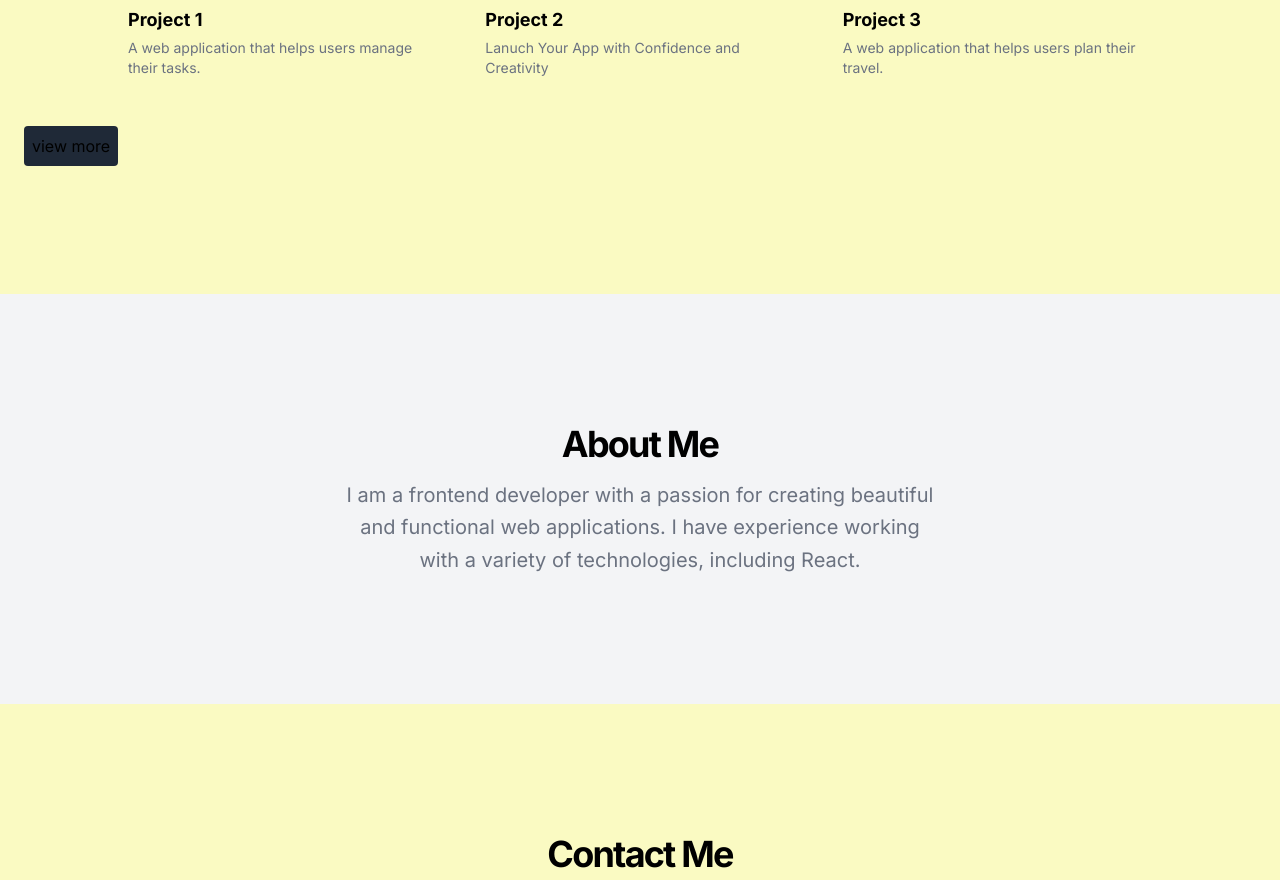
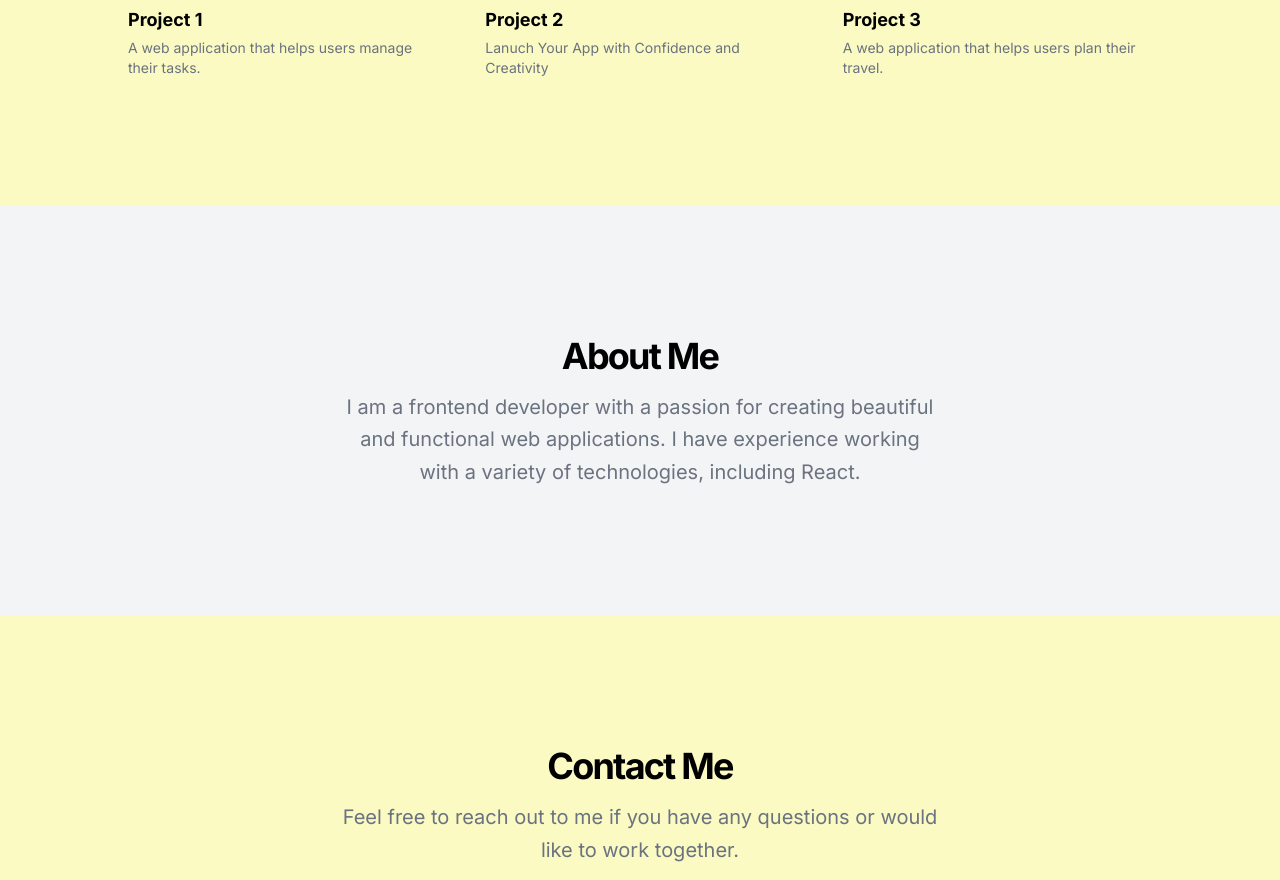
Before and after one commit to ShinzDev/versionone, a Next.js app: page / in a window 1280 px wide. Shown: the part 800-1680 px from the top of the page. Built offline with nearby package versions, Linux system fonts and the light colour scheme.

Commit message:
view more removed

```diff
--- a/components/component/navbar.jsx
+++ b/components/component/navbar.jsx
@@ -175,9 +175,7 @@ export function Navbar() {
 
             </div>
             </div>
-              <button className="  grid gap-3  rounded  p-2 bg-gray-800">
-            view more
-          </button>
+
           </div>
 
 
```
